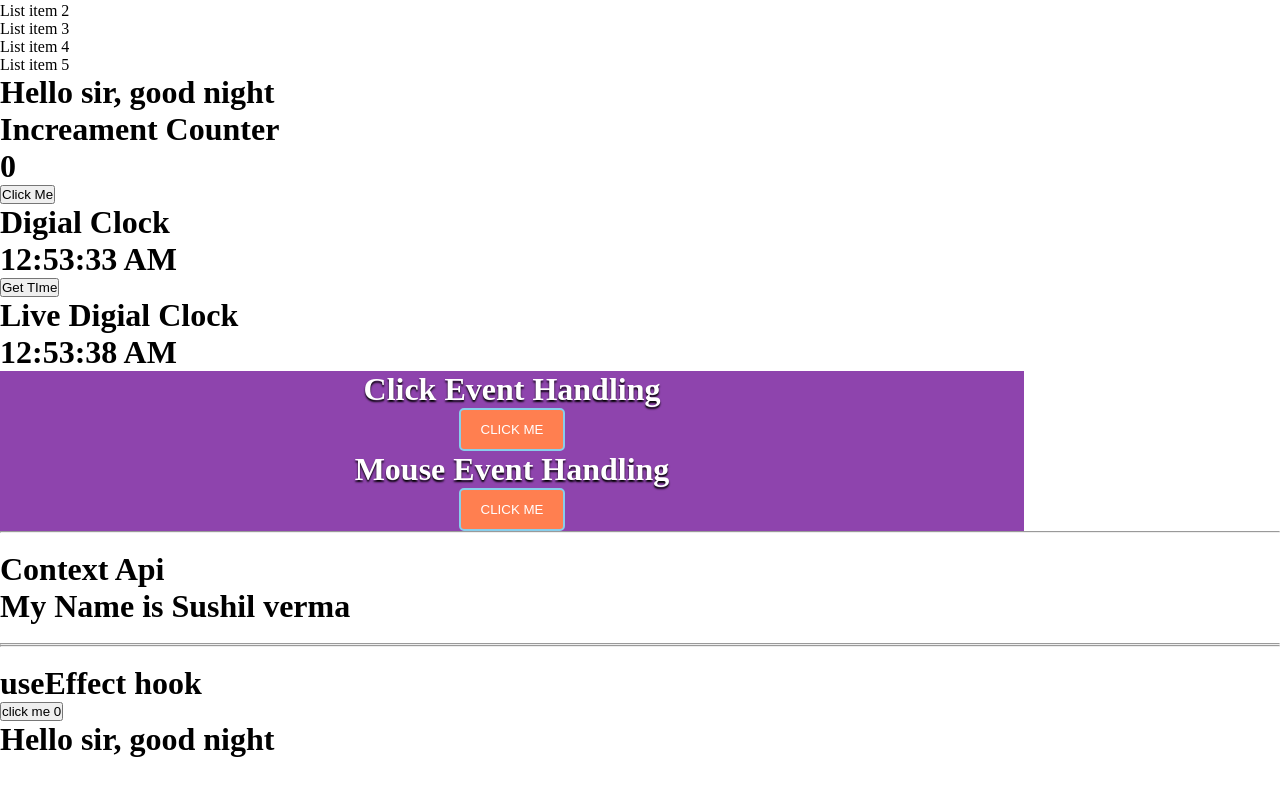
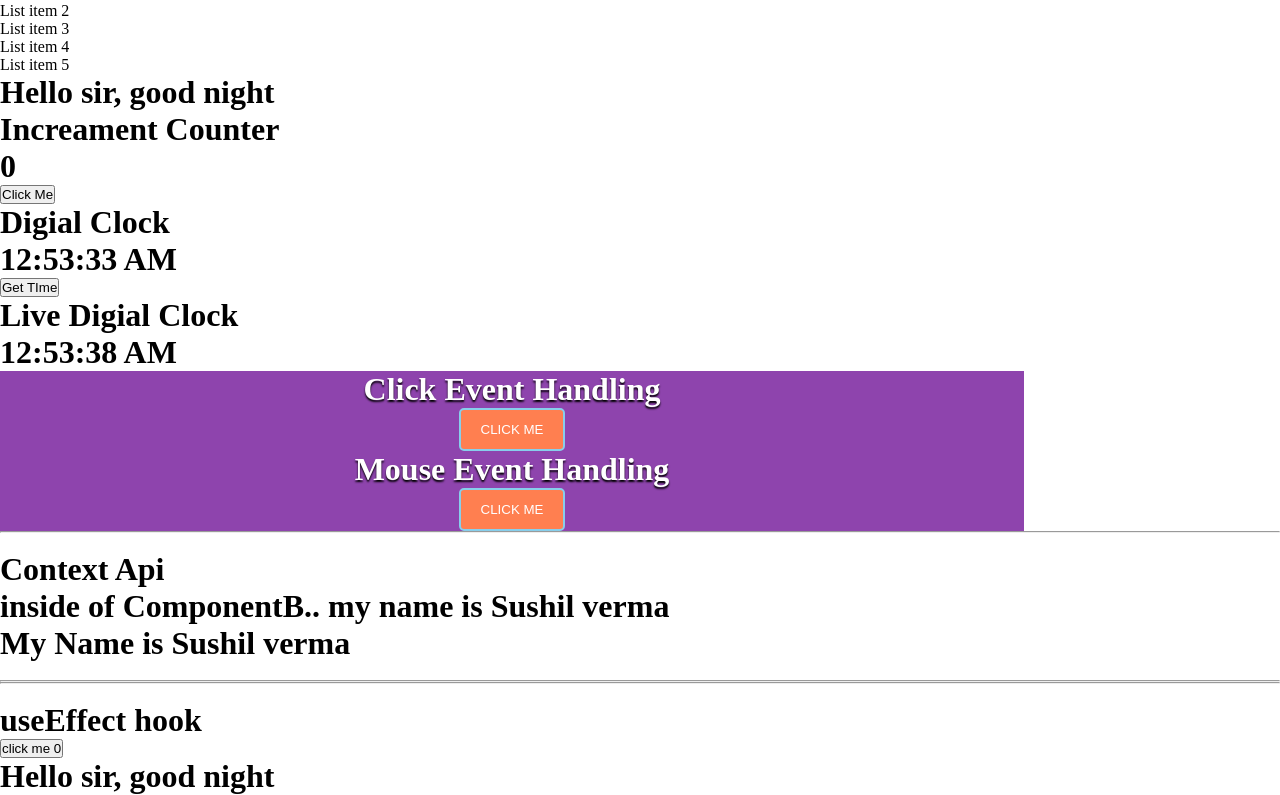
Before and after one commit to sushilv3/reactPrac, a React (Create React App) app: page / in a window 1280 px wide. Shown: the part 993-1788 px from the top of the page. Before the commit the page ends 1751 px from the top, so only its background shows below. Built offline with nearby package versions, Linux system fonts and the light colour scheme.

Commit message:
added comment and batter way to use context consumer

```diff
--- a/src/contextapi/ComponentB.jsx
+++ b/src/contextapi/ComponentB.jsx
@@ -1,10 +1,16 @@
-import React from 'react';
+import React, { useContext } from 'react';
 import ComponentC from './ComponentC'
+import { FirstName, LastName } from '../App';
 
 const ComponentB = ()=>{
 
+    const fname = useContext(FirstName);
+    const lname = useContext(LastName);
+
+
 return(
 <>
+    <h1>inside of ComponentB.. my name is {fname} {lname}</h1>
     <ComponentC />
 </>
 );
```
